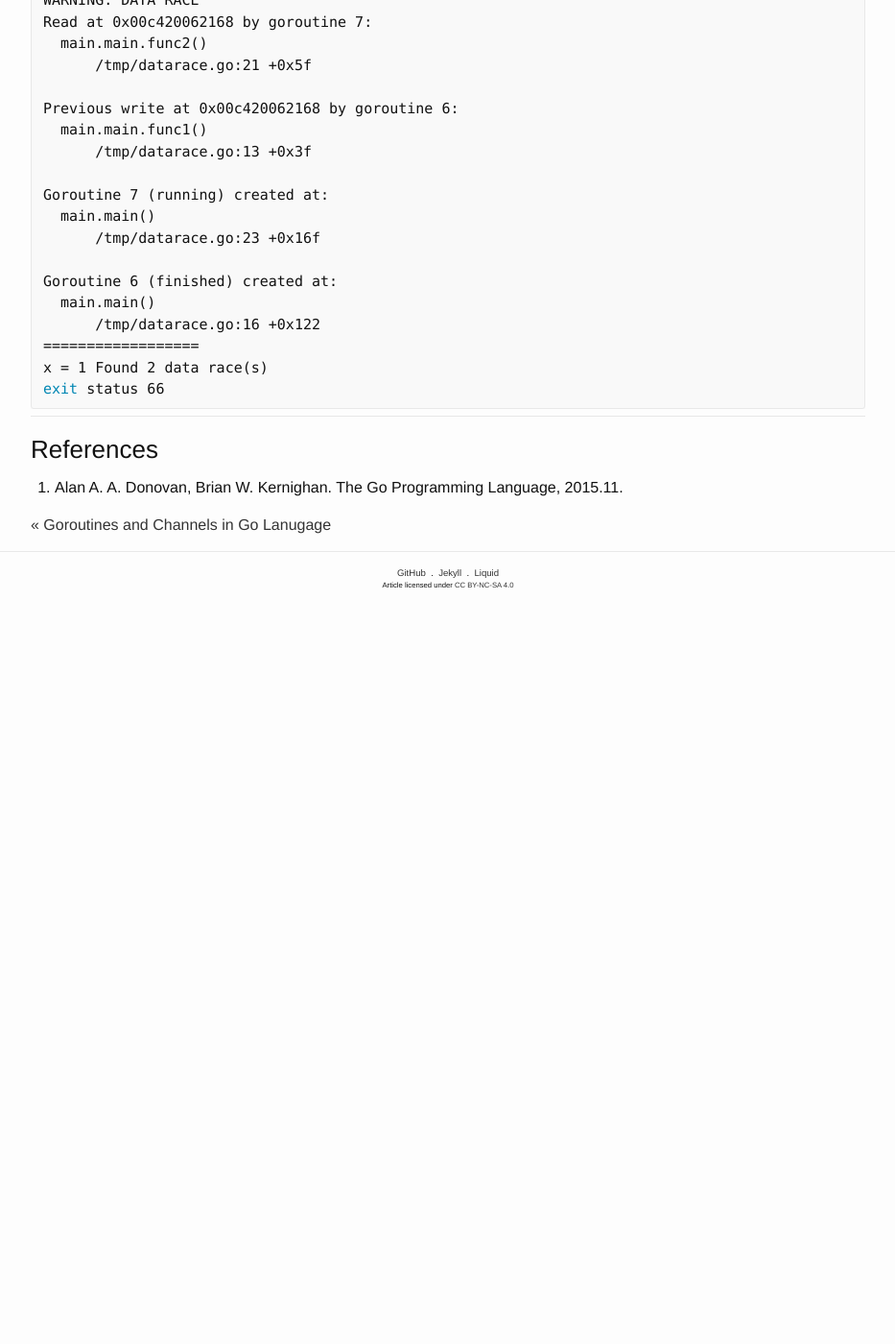
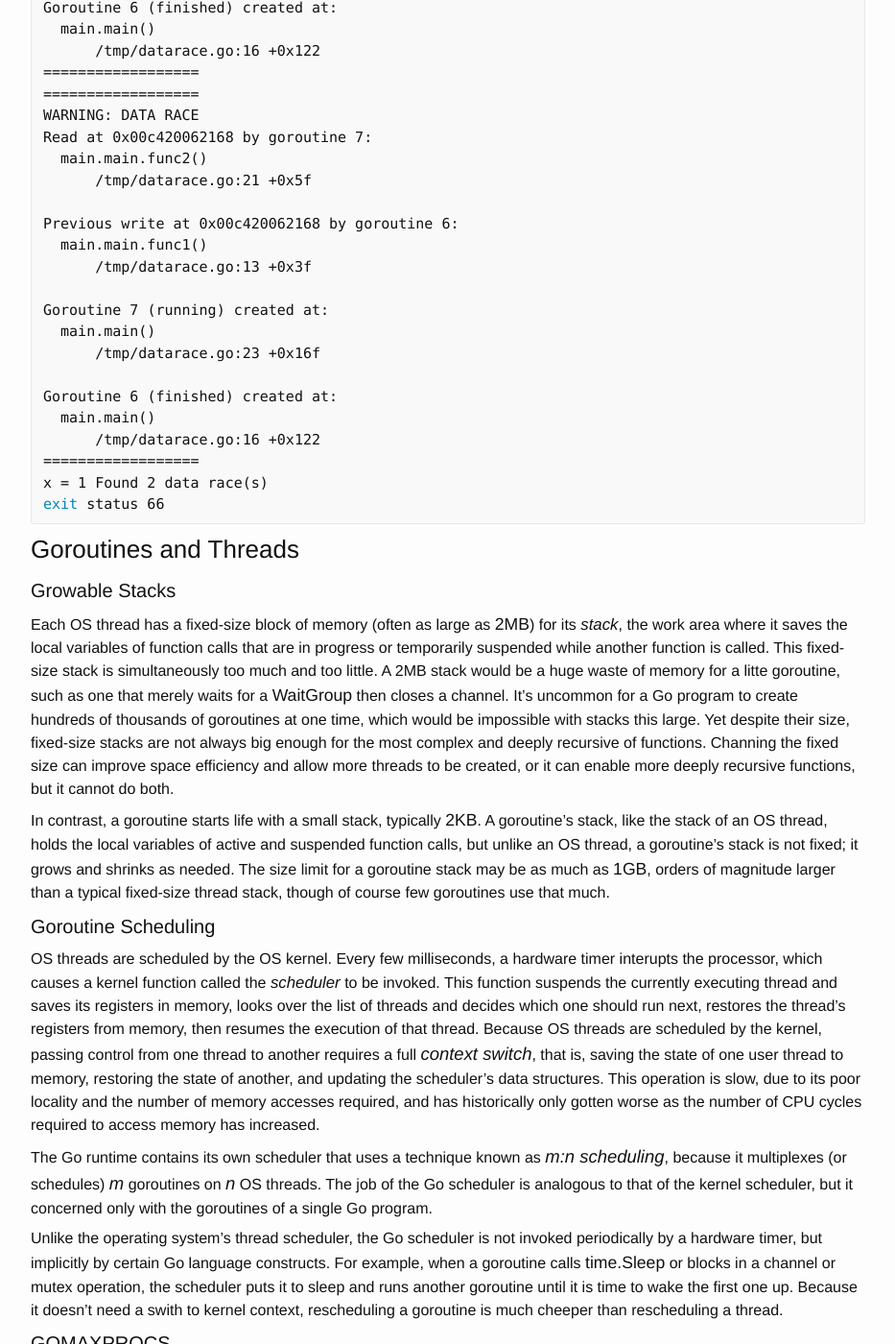
Before and after one commit to ousiax/ousiax.github.io, a Jekyll site: the page built from _posts/2017-06-17-concurrency-with-shared-variables-in-go-language.md, in a window 1280 px wide and 1400 px high, scrolled down 9277 px. Shown: the whole window at 96% size, without its empty margins (173-1106 px from the left). Built offline with Jekyll 4.4.1, drawn with Linux system fonts in a browser that asks for light colours; before the commit the page ends 9907 px from its top, so only the background shows below that; some of the changed text lies outside the part shown.

Commit message:
Update 2017-06-17-concurrency-with-shared-variables-in-go-language.md

````diff
--- a/_posts/2017-06-17-concurrency-with-shared-variables-in-go-language.md
+++ b/_posts/2017-06-17-concurrency-with-shared-variables-in-go-language.md
@@ -411,8 +411,49 @@ x = 1 Found 2 data race(s)
 exit status 66
 ```
 
+### Goroutines and Threads
+
+#### Growable Stacks
+
+Each OS thread has a fixed-size block of memory (often as large as **2MB**) for its *stack*, the work area where it saves the local variables of function calls that are in progress or temporarily suspended while another function is called. This fixed-size stack is simultaneously too much and too little. A 2MB stack would be a huge waste of memory for a litte goroutine, such as one that merely waits for a **WaitGroup** then closes a channel. It's uncommon for a Go program to create hundreds of thousands of goroutines at one time, which would be impossible with stacks this large. Yet despite their size, fixed-size stacks are not always big enough for the most complex and deeply recursive of functions. Channing the fixed size can improve space efficiency and allow more threads to be created, or it can enable more deeply recursive functions, but it cannot do both.
+
+In contrast, a goroutine starts life with a small stack, typically **2KB**. A goroutine's stack, like the stack of an OS thread, holds the local variables of active and suspended function calls, but unlike an OS thread, a goroutine's stack is not fixed; it grows and shrinks as needed. The size limit for a goroutine stack may be as much as **1GB**, orders of magnitude larger than a typical fixed-size thread stack, though of course few goroutines use that much.
+
+
+#### Goroutine Scheduling
+
+OS threads are scheduled by the OS kernel. Every few milliseconds, a hardware timer interupts the processor, which causes a kernel function called the *scheduler* to be invoked. This function suspends the currently executing thread and saves its registers in memory, looks over the list of threads and decides which one should run next, restores the thread's registers from memory, then resumes the execution of that thread. Because OS threads are scheduled by the kernel, passing control from one thread to another requires a full ***context switch***, that is, saving the state of one user thread to memory, restoring the state of another, and updating the scheduler's data structures. This operation is slow, due to its poor locality and the number of memory accesses required, and has historically only gotten worse as the number of CPU cycles required to access memory has increased.
+
+The Go runtime contains its own scheduler that uses a technique known as ***m:n scheduling***, because it multiplexes (or schedules) ***m*** goroutines on ***n*** OS threads. The job of the Go scheduler is analogous to that of the kernel scheduler, but it concerned only with the goroutines of a single Go program.
+
+Unlike the operating system's thread scheduler, the Go scheduler is not invoked periodically by a hardware timer, but implicitly by certain Go language constructs. For example, when a goroutine calls **time.Sleep** or blocks in a channel or mutex operation, the scheduler puts it to sleep and runs another goroutine until it is time to wake the first one up. Because it doesn't need a swith to kernel context, rescheduling a goroutine is much cheeper than rescheduling a thread.
+
+#### GOMAXPROCS
+
+The Go scheduler uses a parameter called **GOMAXPROCS** to determine how many OS threads may be actively executing Go code simultaneously. Its default value is the number of CPUs on the machine, so on a machine with 8 CPUs, the scheduler will schedule Go code on up to 8 OS threads at once. (**GOMAXPROCS** is the ***n*** in ***m:n*** scheduling.) Goroutines that are sleeping or blocked in a communication do not need a thread at all. Goroutines that are blocked in I/O or other system calls or are calling non-Go functions, do need an OS thread, but **GOMAXPROCS** need not account for them.
+
+You can explicitly control this parameter using the **GOMAXPROCS** environment variable or the **runtime.GOMAXPROCS** function.
+
+```go
+// GOMAXPROCS sets the maximum number of CPUs that can be executing
+// simultaneously and returns the previous setting. If n < 1, it does not
+// change the current setting.
+// The number of logical CPUs on the local machine can be queried with NumCPU.
+// This call will go away when the scheduler improves.
+func GOMAXPROCS(n int) int
+```
+
+#### Goroutines Have No Identity
+
+In most operating systems and programming languages that support multithreading, the curent thread has a distinct identity that can be easily obtained as an ordinary value, typically an integer or pointer. This make it easy to build an abstraction called *thread-local storage*, which is essentially a global map keyed by thread identity, so that each thread thread can store and rewrite values independent of other threads.
+
+Gorutines thas no notion of identity that is accessible to the programmer. This is by design, since thread-local storeage tends to be abused.
+
+Go encourages a simpler style of programming in which parameters that affect the behavior of a function are explicit. Not only does this make programs easier to read, but it lets us freely assign subtasks of a given function to many different goroutines without worrying about their identity.
+
 - - -
 
 ### References
 
 1. Alan A. A. Donovan, Brian W. Kernighan. The Go Programming Language, 2015.11.
+1. [Thread\_(computing)#Models](https://en.wikipedia.org/wiki/Thread\_(computing)#Models), Wikipedia
````
